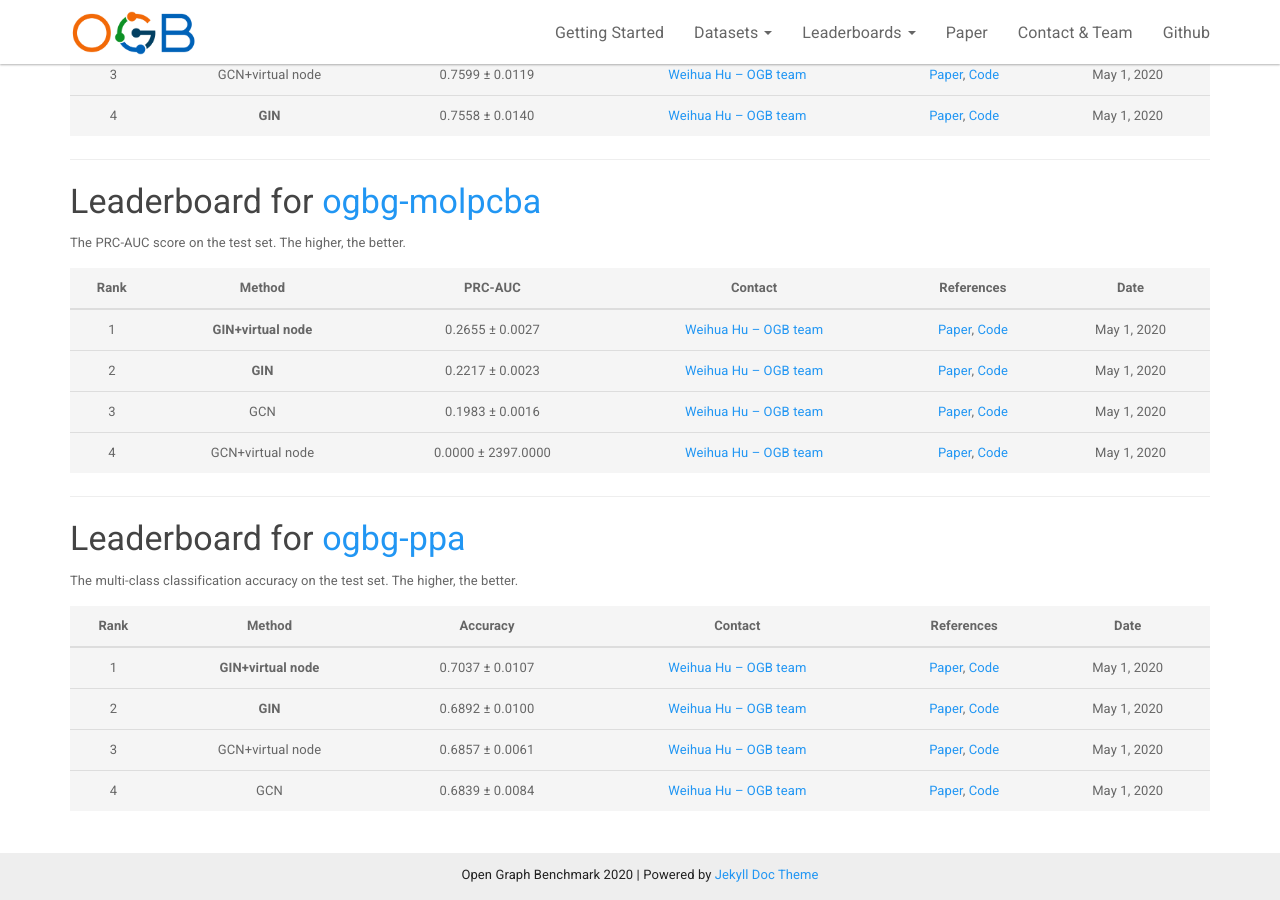
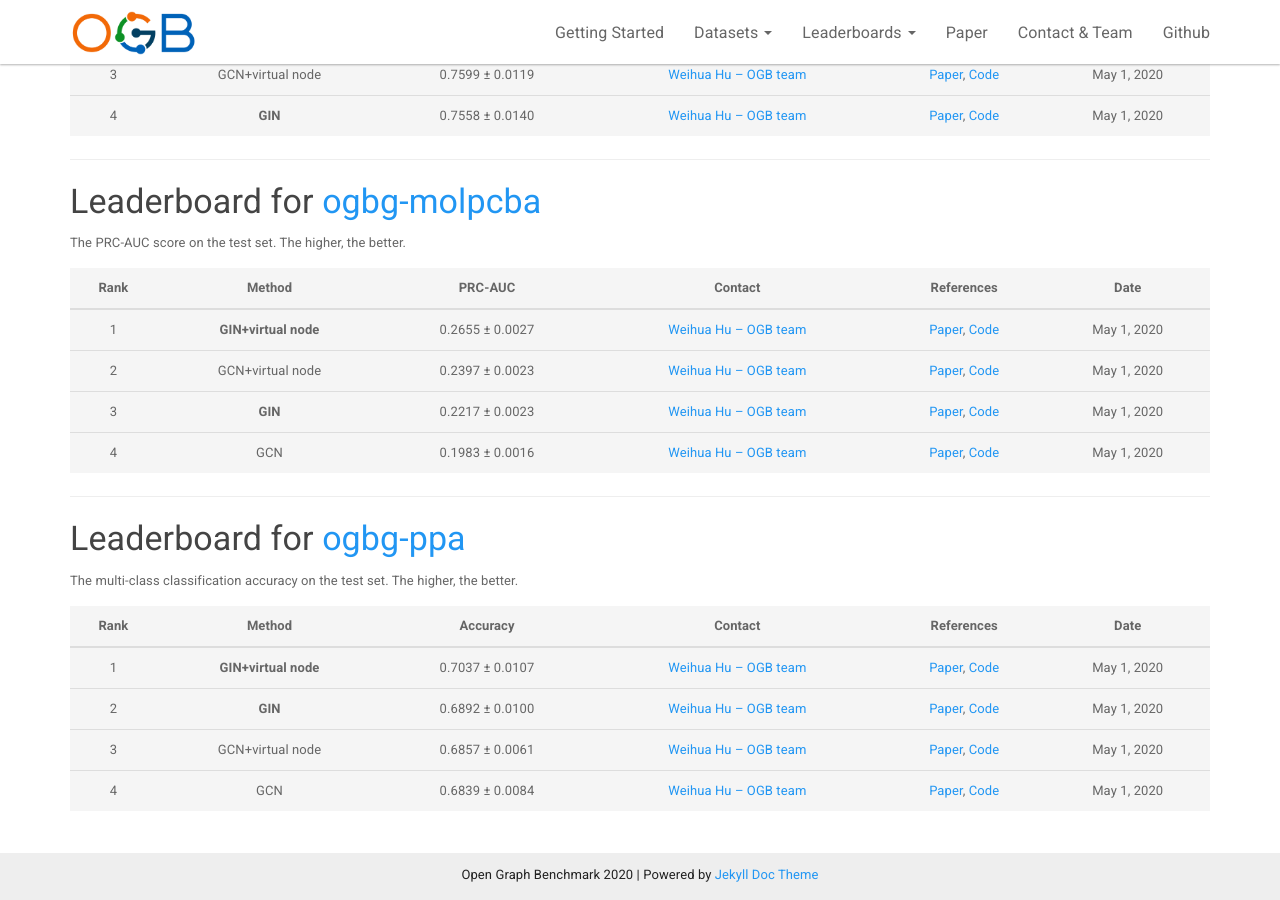
Before and after one commit to snap-stanford/ogb-web, a Jekyll site: the page built from _docs/leaderboard/leader_graphprop.md, in a window 1280 px wide and 900 px high, scrolled down 535 px. Built offline with Jekyll 4.4.1, drawn with Linux system fonts in a browser that asks for light colours.

Commit message:
updateleaderboard

```diff
--- a/_docs/leaderboard/leader_graphprop.md
+++ b/_docs/leaderboard/leader_graphprop.md
@@ -37,9 +37,9 @@ The PRC-AUC score on the test set. The higher, the better.
 | Rank  | Method | PRC-AUC | Contact | References | Date
 |:----:|:-----:|:------:|:-----:|:-----:|:-----:|
 |  1  |  **GIN+virtual node**  | 0.2655 ± 0.0027   | [Weihua Hu -- OGB team](mailto:weihuahu@cs.stanford.edu) | [Paper](https://arxiv.org/abs/1810.00826), [Code](https://github.com/snap-stanford/ogb/tree/master/examples/graphproppred/mol) | May 1, 2020 |
-|  2  |  **GIN**  | 0.2217 ± 0.0023   | [Weihua Hu -- OGB team](mailto:weihuahu@cs.stanford.edu) | [Paper](https://arxiv.org/abs/1810.00826), [Code](https://github.com/snap-stanford/ogb/tree/master/examples/graphproppred/mol) | May 1, 2020 |
-|  3  |  GCN  | 0.1983 ± 0.0016   | [Weihua Hu -- OGB team](mailto:weihuahu@cs.stanford.edu) | [Paper](https://arxiv.org/abs/1609.02907), [Code](https://github.com/snap-stanford/ogb/tree/master/examples/graphproppred/mol) | May 1, 2020 |
-|  4  |  GCN+virtual node  | 0.0000 ± 2397.0000   | [Weihua Hu -- OGB team](mailto:weihuahu@cs.stanford.edu) | [Paper](https://arxiv.org/abs/1609.02907), [Code](https://github.com/snap-stanford/ogb/tree/master/examples/graphproppred/mol) | May 1, 2020 |
+|  2  |  GCN+virtual node  | 0.2397 ± 0.0023   | [Weihua Hu -- OGB team](mailto:weihuahu@cs.stanford.edu) | [Paper](https://arxiv.org/abs/1609.02907), [Code](https://github.com/snap-stanford/ogb/tree/master/examples/graphproppred/mol) | May 1, 2020 |
+|  3  |  **GIN**  | 0.2217 ± 0.0023   | [Weihua Hu -- OGB team](mailto:weihuahu@cs.stanford.edu) | [Paper](https://arxiv.org/abs/1810.00826), [Code](https://github.com/snap-stanford/ogb/tree/master/examples/graphproppred/mol) | May 1, 2020 |
+|  4  |  GCN  | 0.1983 ± 0.0016   | [Weihua Hu -- OGB team](mailto:weihuahu@cs.stanford.edu) | [Paper](https://arxiv.org/abs/1609.02907), [Code](https://github.com/snap-stanford/ogb/tree/master/examples/graphproppred/mol) | May 1, 2020 |
 
 
 <a name="ogbg-ppa"/>
```
